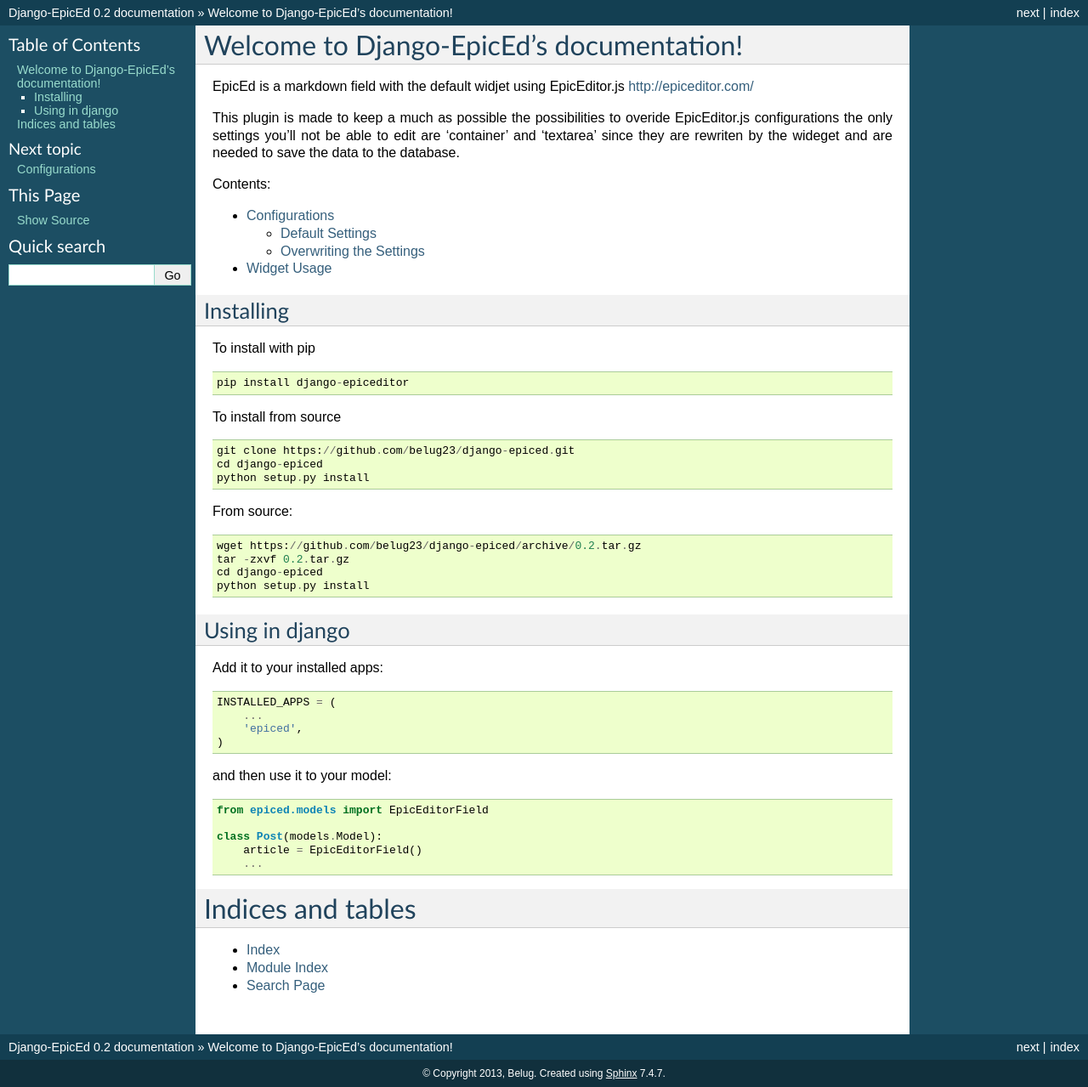
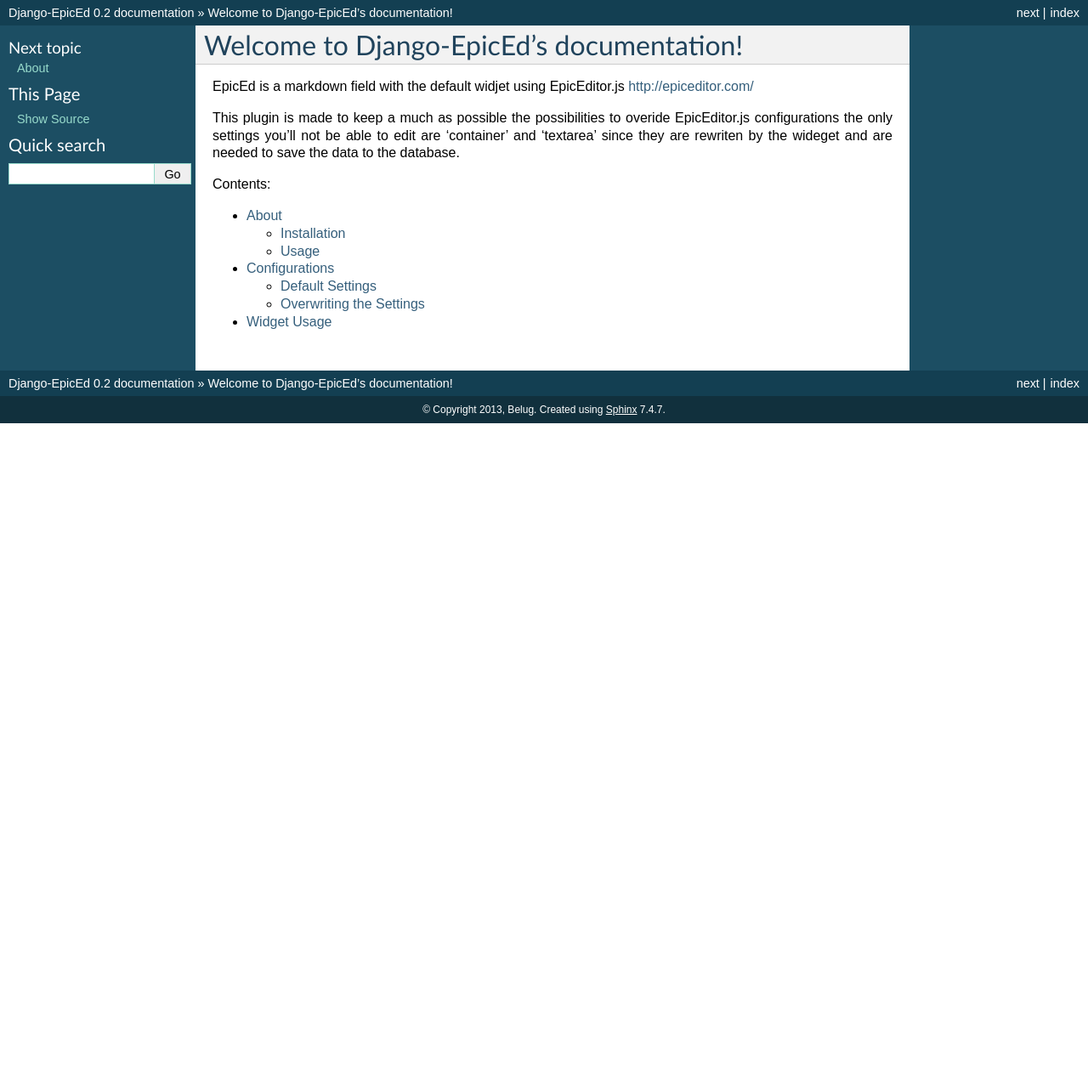
Before and after one commit to belug23/django-epiced, a Sphinx documentation site: the page built from docs/index.rst, in a window 1280 px wide. Shown: the whole page at 85% size. Built offline with Sphinx 7.4.7, drawn with Linux system fonts in a browser that asks for light colours; after the commit the page ends 900 px from its top, so only the background shows below that.

Commit message:
Reflow of the Doc

```diff
--- a/docs/index.rst
+++ b/docs/index.rst
@@ -19,55 +19,6 @@
 .. toctree::
    :maxdepth: 2
 
+   about
    configurations
    widgetusage
-
-
-Installing
-----------
-
-To install with pip ::
-
-    pip install django-epiceditor
-
-To install from source ::
-
-    git clone https://github.com/belug23/django-epiced.git
-    cd django-epiced
-    python setup.py install
-
-From source::
-
-    wget https://github.com/belug23/django-epiced/archive/0.2.tar.gz
-    tar -zxvf 0.2.tar.gz
-    cd django-epiced
-    python setup.py install
-
-Using in django
----------------
-
-Add it to your installed apps::
-
-    INSTALLED_APPS = (
-        ...
-        'epiced',
-    )
-
-and then use it to your model::
-
-    from epiced.models import EpicEditorField
-
-    class Post(models.Model):
-        article = EpicEditorField()
-        ...
-
-
-
-
-
-Indices and tables
-==================
-
-* :ref:`genindex`
-* :ref:`modindex`
-* :ref:`search`
```
Also changed, not shown: docs/about.rst (added, +42 -0 lines).
